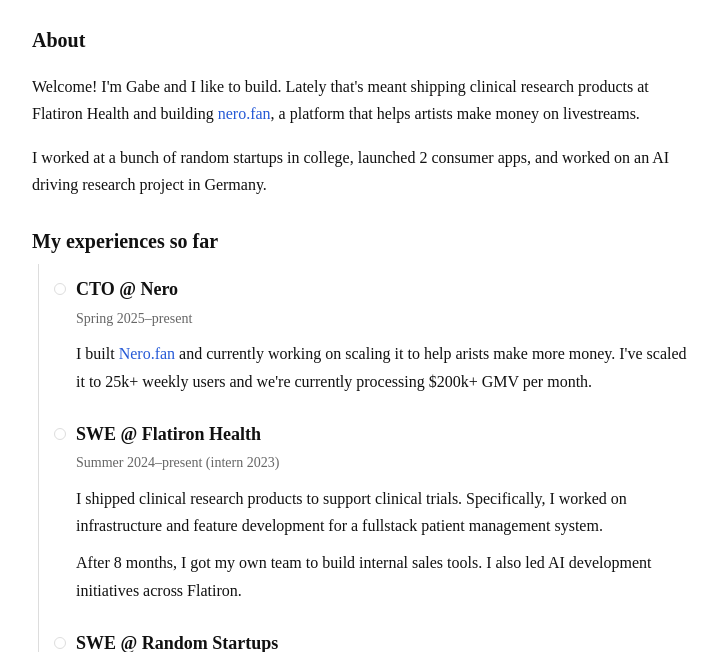
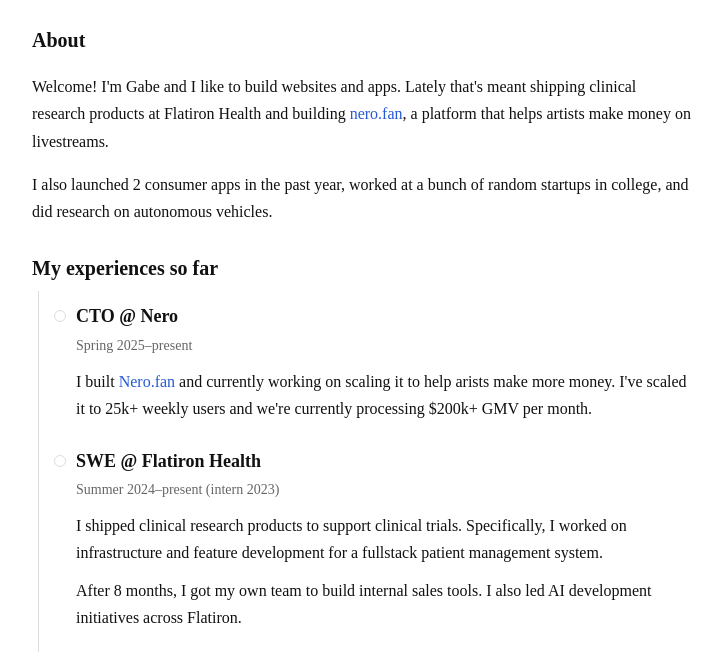
Before and after one commit to gcohen1928/gabrielcohen.co, a plain HTML site: page index.html in a window 1280 px wide. Shown: the part 125-777 px from the top of the page, without its empty margins (278-1000 px from the left). Drawn offline with Linux system fonts and the light colour scheme.

Commit message:
Add favicon files and update index.html to include them; refine personal description

```diff
--- a/index.html
+++ b/index.html
@@ -5,6 +5,8 @@
     <meta name="viewport" content="width=device-width, initial-scale=1" />
     <title>Gabriel Cohen</title>
     <meta name="description" content="Personal website of Gabriel (Gabe) Cohen — software engineer and researcher." />
+    <link rel="icon" type="image/png" href="/favicon.ico" />
+    <link rel="icon" type="image/png" href="/favicon.png" />
     <style>
       :root { --fg:#111; --muted:#666; --accent:#2559d6; --bg:#fff; --rule:#ddd; }
       * { box-sizing: border-box; }
@@ -46,9 +48,9 @@
 
       <section>
         <h2>About</h2>
-        <p>Welcome! I'm Gabe and I like to build. Lately that's meant shipping clinical research products at Flatiron Health and building <a href="https://www.nero.fan/" rel="noopener" target="_blank">nero.fan</a>,
+        <p>Welcome! I'm Gabe and I like to build websites and apps. Lately that's meant shipping clinical research products at Flatiron Health and building <a href="https://www.nero.fan/" rel="noopener" target="_blank">nero.fan</a>,
             a platform that helps artists make money on livestreams.</p>
-        <p>I worked at a bunch of random startups in college, launched 2 consumer apps, and worked on an AI driving research project in Germany.</p>
+        <p>I also launched 2 consumer apps in the past year, worked at a bunch of random startups in college, and did research on autonomous vehicles.</p>
       </section>
 
       <section class="work timeline">
```
Also changed, not shown: favicon.ico (added), favicon.png (added).
